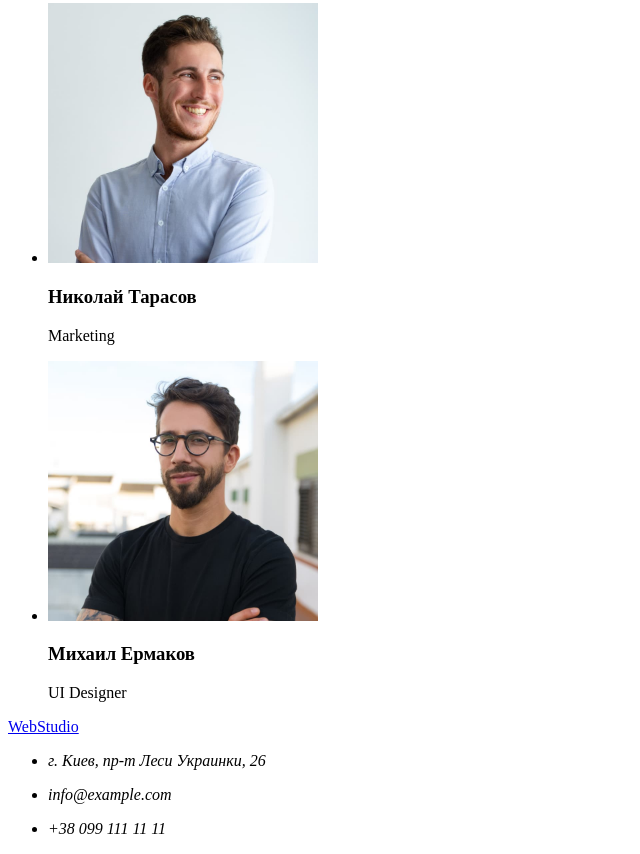
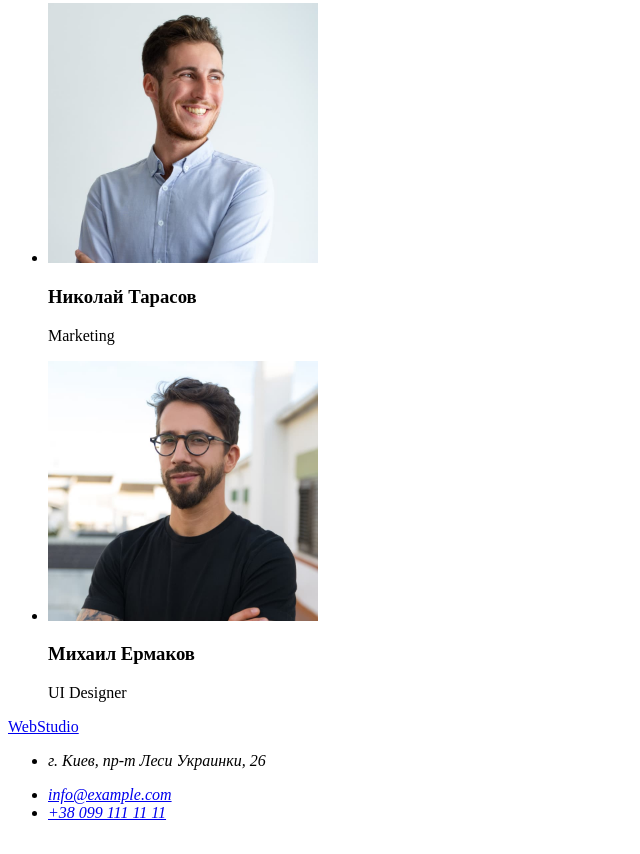
Before and after one commit to LenaMazurenko/goit-markup-hw-01, a plain HTML site: page index.html in a window 1280 px wide. Shown: the part 2333-3187 px from the top of the page, without its empty margins (0-640 px from the left). Drawn offline with Linux system fonts and the light colour scheme.

Commit message:
Update index.html

```diff
--- a/index.html
+++ b/index.html
@@ -127,8 +127,8 @@
       <address>
         <ul>
           <li><p>г. Киев, пр-т Леси Украинки, 26</p></li>
-          <li><p>info@example.com</p></li>
-          <li><p>+38 099 111 11 11</p></li>
+          <li><a href="mailto:info@example.com">info@example.com</a></li>
+          <li><a href="tel:+380991111111">+38 099 111 11 11</a></li>
         </ul>
       </address>
     </footer>
```
